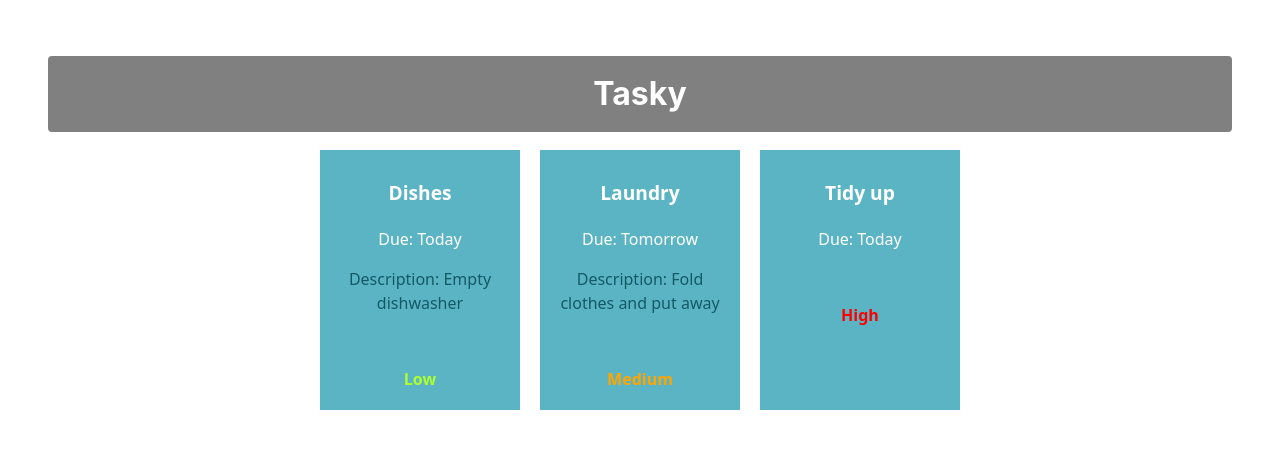
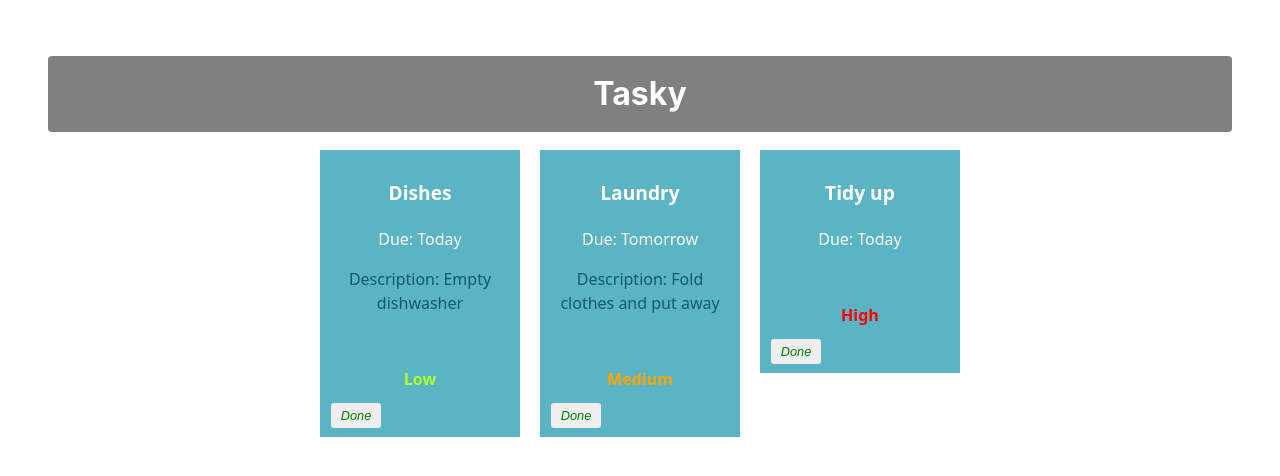
Before and after one commit to MarkOGrady87/react-basics-labs, a React (Vite) app in the folder tasky/: page / in a window 1280 px wide. Shown: the top 476 px of the page. Built offline with nearby package versions, Linux system fonts and the light colour scheme.

Commit message:
Mark task as done

```diff
--- a/tasky/src/App.css
+++ b/tasky/src/App.css
@@ -30,7 +30,7 @@
   color: white;
   text-align: center;
   width: 180px;
-  height: 240px;
+  height: auto;
   margin: 10px;
   padding: 10px;
   position: relative;
@@ -60,3 +60,20 @@
   font-weight: bold;
   color: red;
 }
+
+button {
+  border: none;
+  border-radius: 3px;
+  font-style: italic;
+  font-size: 0.8em;
+  margin: 4px 6px;
+  width: 50px;
+  height: 25px;
+}
+
+.doneButton {
+  position: absolute;
+  bottom: 5px;
+  left: 5px;
+  color: green;
+}
--- a/tasky/src/App.jsx
+++ b/tasky/src/App.jsx
@@ -3,24 +3,52 @@
 import React, { useState } from "react";
 
 function App() {
-    const [ taskState, setTaskState ] = useState({
+  const [taskState, setTaskState] = useState({
     tasks: [
-      { id: 1, title:"Dishes", description: "Empty dishwasher", deadline: "Today", priority: "Low" },
-      { id: 2, title: "Laundry", description: "Fold clothes and put away", deadline: "Tomorrow", priority: "Medium" },
-      { id: 3, title: "Tidy up", deadline: "Today", priority: "High" }
-    ]
+      {
+        id: 1,
+        title: "Dishes",
+        description: "Empty dishwasher",
+        deadline: "Today",
+        priority: "Low",
+        done: false,
+      },
+      {
+        id: 2,
+        title: "Laundry",
+        description: "Fold clothes and put away",
+        deadline: "Tomorrow",
+        priority: "Medium",
+        done: false,
+      },
+      {
+        id: 3,
+        title: "Tidy up",
+        deadline: "Today",
+        priority: "High",
+        done: false,
+      },
+    ],
   });
 
+  const doneHandler = (taskIndex) => {
+    const tasks = [...taskState.tasks];
+    tasks[taskIndex].done = !tasks[taskIndex].done;
+    setTaskState({ tasks });
+    console.log(`${taskIndex} ${tasks[taskIndex].done}`);
+  };
 
   return (
     <div className="container">
       <h1>Tasky</h1>
-      {taskState.tasks.map((task) => (
+      {taskState.tasks.map((task, index) => (
         <Task
           title={task.title}
           description={task.description}
           deadline={task.deadline}
           priority={task.priority}
+          markDone={() => doneHandler(index)}
+          done={task.done}
           key={task.id}
         />
       ))}
--- a/tasky/src/components/Task.jsx
+++ b/tasky/src/components/Task.jsx
@@ -2,7 +2,8 @@
 
 const Task = (props) => {
   return (
-    <div className="card">
+      <div className="card" style={{backgroundColor: props.done ? 'lightgrey' : '#5bb4c4'}}>
+
       <p className="title">{props.title}</p>
       <p>Due: {props.deadline}</p>
       <p className="description">
@@ -22,6 +23,9 @@
           <p className="priority-high">{props.priority}</p>
         )}
       </div>
+      <button onClick={props.markDone} className="doneButton">
+        Done
+      </button>
     </div>
   );
 };
```
